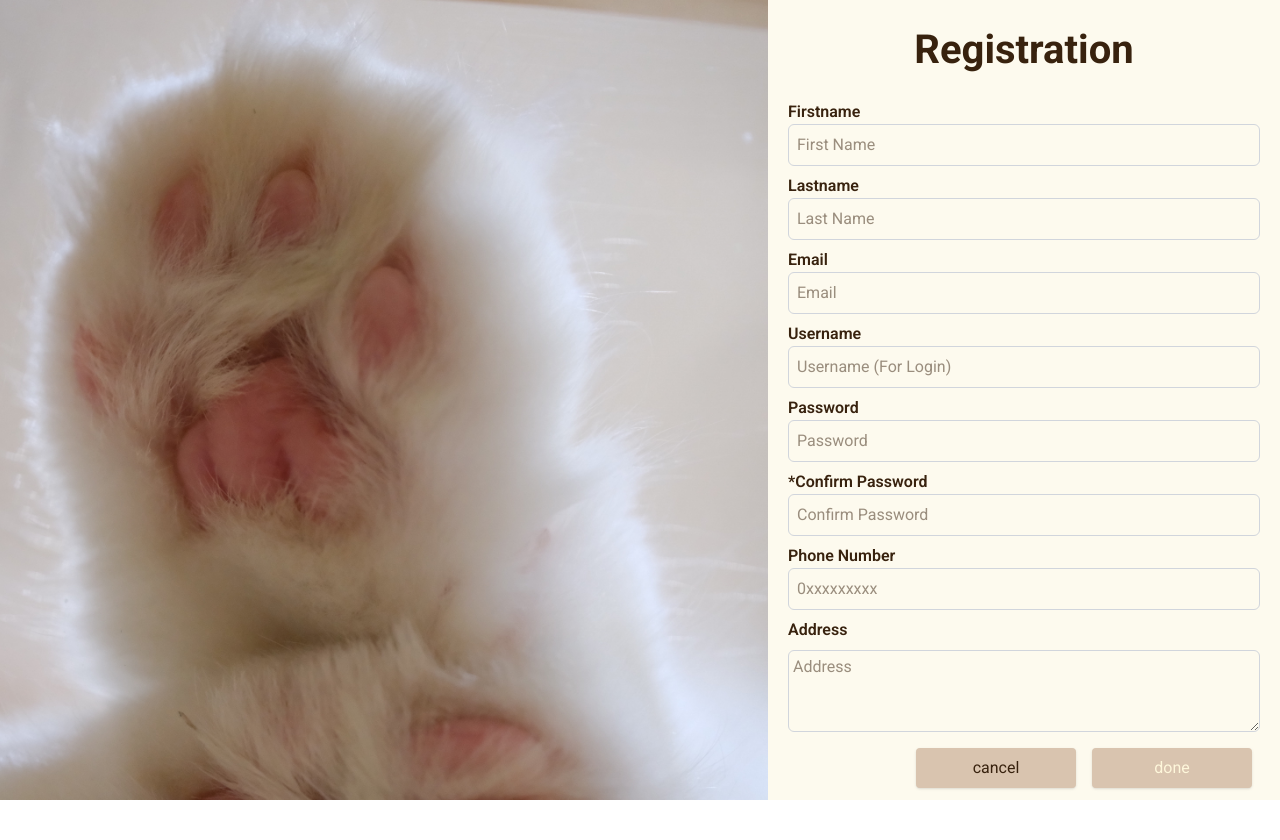
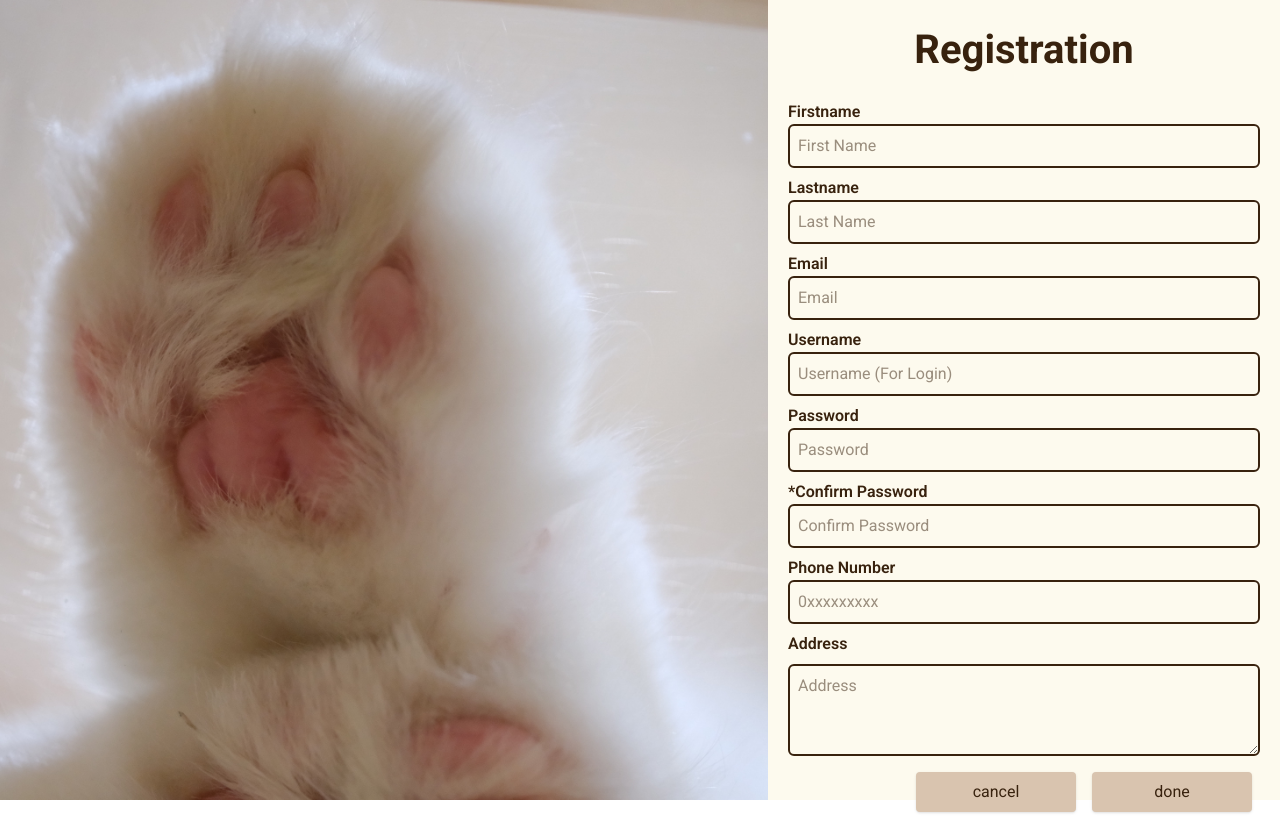
Before and after one commit to Pawradise-Inn/pawradise-inn, a React (Vite) app: page /register in a window 1280 px wide. Before the commit the page ends 816 px from the top, so only its background shows below. Built offline with nearby package versions, Linux system fonts and the light colour scheme.

Commit message:
fix registration design + log in page

```diff
--- a/src/pages/Login.jsx
+++ b/src/pages/Login.jsx
@@ -36,7 +36,7 @@ const Login = ()=>{
 
             </div>
 
-            <div className="bg-[var(--beige-cream-color)] h-full w-[40%] flex flex-col items-center">
+            <div className="bg-[var(--beige-cream-color)] h-full w-[40%] flex flex-col items-center pt-16">
                 <img src={PawLogo} alt="Logo" className="h-48 w-96 object-contain mt-8" />
                 <h1 className="text-[40px] text-[var(--dark-brown-color)] font-bold mt-6">Pawradise In</h1>
                 <form className="flex flex-col space-y-2 p-5 w-full" onSubmit={(e) => handleSubmit(e, form, navigate)}>
@@ -49,7 +49,7 @@ const Login = ()=>{
                             {field.label}
                         </label>
                         <input
-                            className="border-[var(--brown-color)] border-2 rounded-md p-2 focus:outline-none focus:ring-2 focus:ring-[var(--light-brown-color)] w-full shadow-lg"
+                            className="border-[var(--brown-color)] border-2 rounded-md p-2 bg-white focus:outline-none focus:ring-2 focus:ring-[var(--light-brown-color)] w-full shadow-lg"
                             type={field.type}
                             name={field.name}
                             placeholder={field.placeholder}
@@ -63,14 +63,19 @@ const Login = ()=>{
                     disabled={!isFormValid}
                     className={`w-40 h-10 mt-5 rounded shadow px-4 py-2 mx-auto hover:bg-[var(--brown-color)] transition-colors ${
                         isFormValid
-                        ? "bg-[var(--dark-brown-color)]"
-                        : "text-[var(--beige-cream-color)] bg-[var(--light-brown-color)] cursor-not-allowed"
+                        ? "!text-[var(--beige-cream-color)] bg-[var(--dark-brown-color)]"
+                        : "bg-[var(--light-brown-color)] cursor-not-allowed"
                     }`}
                     >
                     Login
                     </button>
 
-            <hr className="border-t-2 border-[var(--brown-color)] w-3/4 my-4 mx-auto" />
+                    <hr className="border-t-2 border-[var(--brown-color)] w-3/4 my-4 mx-auto" />
+                    <p className="text-[var(--brown-color)] font-medium text-center">Don't have an account?
+                         <a href="/register" className="ml-3 !text-red-700 font-semibold text-center hover:underline">
+                         Register here
+                    </a>
+                    </p>
 
             </form>
             </div>
--- a/src/pages/customer/Registration.jsx
+++ b/src/pages/customer/Registration.jsx
@@ -55,7 +55,7 @@ const Registration = () => {
                 {field.label}
               </label>
               <input
-                className="border border-gray-300 rounded-md p-2 focus:outline-none focus:ring-2 focus:ring-[var(--light-brown-color)]"
+                className="border-2 border-[var(--dark-brown-color)] rounded-md p-2 focus:outline-none focus:ring-2 focus:ring-[var(--light-brown-color)] shawdow-lg"
                 type={field.type}
                 name={field.name}
                 placeholder={field.placeholder}
@@ -70,7 +70,7 @@ const Registration = () => {
             placeholder="Address"
             value={form.Address}
             onChange={handleChange}
-            className="border border-gray-300 rounded-md p-1 focus:outline-none focus:ring-2 focus:ring-[var(--light-brown-color)]"
+            className="border-2 border-[var(--dark-brown-color)] rounded-md p-2 focus:outline-none focus:ring-2 focus:ring-[var(--light-brown-color)] shawdow-lg"
             rows="3"
           ></textarea>
           <div className="flex float-right gap-4 p-2 ml-auto">
@@ -85,10 +85,10 @@ const Registration = () => {
             <button
               type="submit"
               disabled={!isFormValid}
-              className={`w-40 h-10 !text-[var(--beige-cream-color)] rounded shadow px-4 py-2 ${
+              className={`w-40 h-10 rounded shadow px-4 py-2 ${
                 isFormValid
-                  ? "bg-[var(--dark-brown-color)]"
-                  : "!text-[var(--beige-cream-color)] bg-[var(--light-brown-color)] cursor-not-allowed"
+                  ? "!text-[var(--beige-cream-color)] bg-[var(--dark-brown-color)]"
+                  : "bg-[var(--light-brown-color)] cursor-not-allowed"
               }`}
             >
               done
```
